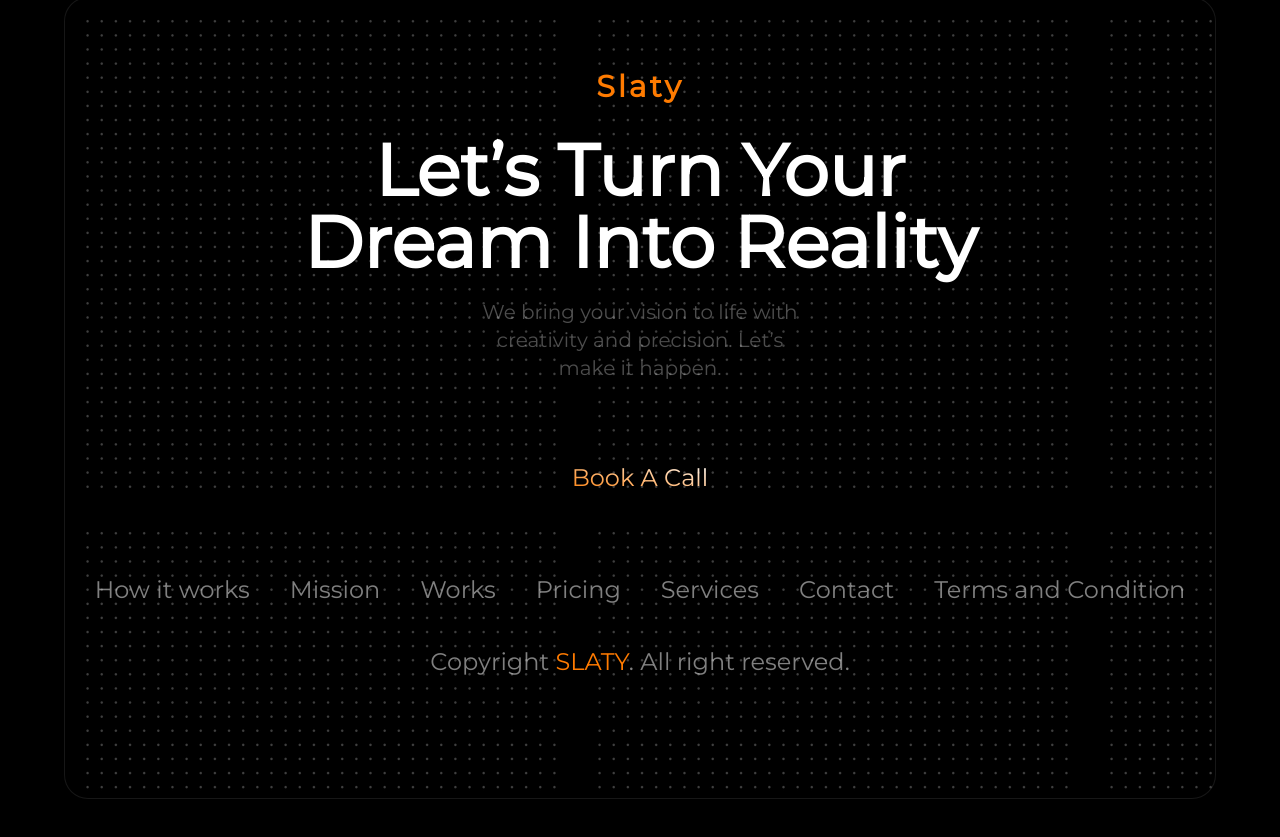
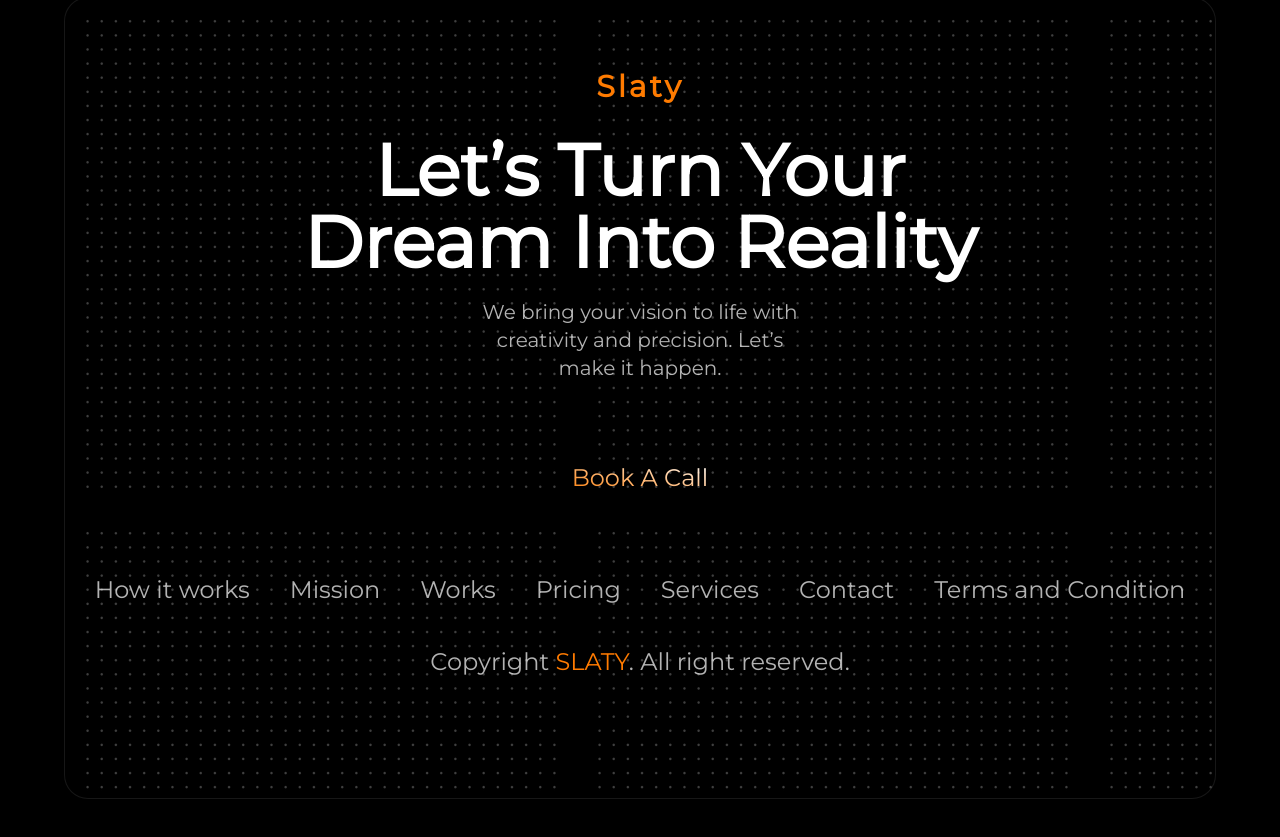
Before and after one commit to excellar-BX/Slaty, a React (Create React App) app: page / in a window 1280 px wide. Shown: the part 10943-11780 px from the top of the page. Built offline with nearby package versions, Linux system fonts and the light colour scheme.

Commit message:
Update Footer.jsx

```diff
--- a/src/components/Footer.jsx
+++ b/src/components/Footer.jsx
@@ -22,7 +22,7 @@ const Footer = () => {
       <Fade duration={2000} cascade damping={0.3} triggerOnce direction='up' >
       <div className=' min-w-[20%] text-center text-orange tracking-widest text-3xl font-bold animate-bounce ' >Slaty</div>
       <div className='text-3xl sm:text-5xl xl:text-7xl font-bold sm:max-w-[60%] text-center leading-relaxed my-5 w-fit mx-auto  ' >Let’s Turn Your Dream Into Reality</div>
-      <div className='text-opacity-30 w-fit mx-auto sm:text-xl text-white sm:max-w-[30%] text-center ' >We bring your vision to life with creativity and precision. Let’s make it happen.</div>
+      <div className='text-opacity-70 w-fit mx-auto sm:text-xl text-white sm:max-w-[30%] text-center ' >We bring your vision to life with creativity and precision. Let’s make it happen.</div>
       <div className=' bg-gradient-to-tr from-orange to-white w-fit text-opacity-0 text-white bg-clip-text text-2xl mx-auto my-10 sm:my-20  ' >Book A Call</div>
       <div>
         <ul className='flex flex-col items-center lg:flex-row justify-center text-xl sm:text-2xl ' >
@@ -34,12 +34,12 @@ const Footer = () => {
               offset={-150}
               key={index}
               to={data.route} >
-              <li className=' sm:mx-5 lg:my-0 my-2 hover:text-opacity-100 ease-in duration-500 cursor-pointer text-white text-opacity-50 ' >{data.Title}</li>
+              <li className=' sm:mx-5 lg:my-0 my-2 hover:text-opacity-100 ease-in duration-500 cursor-pointer text-white text-opacity-70 ' >{data.Title}</li>
             </Link>
           ))}
         </ul>
       </div>
-      <div className='sm:text-2xl  text-center text-white text-opacity-50 my-5 sm:my-10 ' >Copyright <span className='text-orange' >SLATY</span>. All right reserved.</div>
+      <div className='sm:text-2xl  text-center text-white text-opacity-70 my-5 sm:my-10 ' >Copyright <span className='text-orange' >SLATY</span>. All right reserved.</div>
       </Fade>
     </div>
     </div>
```
